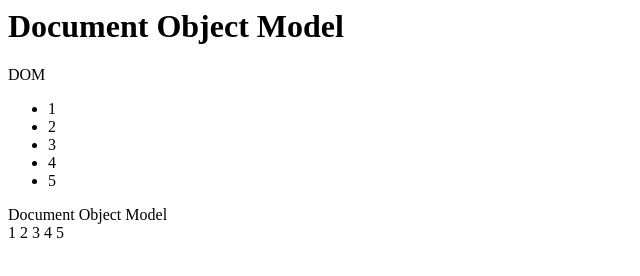
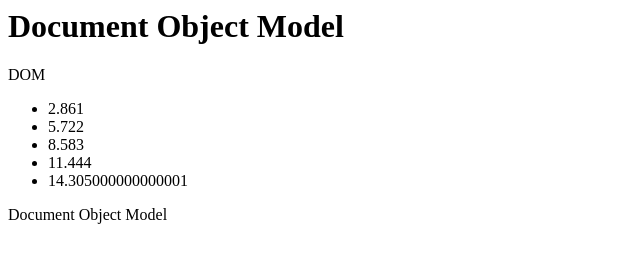
Before and after one commit to kovacsrud/10a_js, a plain HTML site: page index6.html in a window 1280 px wide. Shown: the whole page, without its empty margins (0-640 px from the left). Drawn offline with Linux system fonts and the light colour scheme.

Commit message:
Lista elemeinek az elérése, megváltoztatása

```diff
--- a/index6.html
+++ b/index6.html
@@ -22,11 +22,17 @@
             document.write(cimsor[0].innerHTML);
 
             var elemek=document.getElementsByTagName("LI");
+            //Mennyi az elemek száma?
             //document.write(elemek.length);
             document.write("<BR>");
+
+            //lista elemeinek a módosítása
             for(i=0;i<elemek.length;i++){
-                document.writeln(elemek[i].innerHTML);
+                elemek[i].innerHTML=parseInt(elemek[i].innerHTML)*2.861;
+
             }
+
+
 
 
         </script>
```
